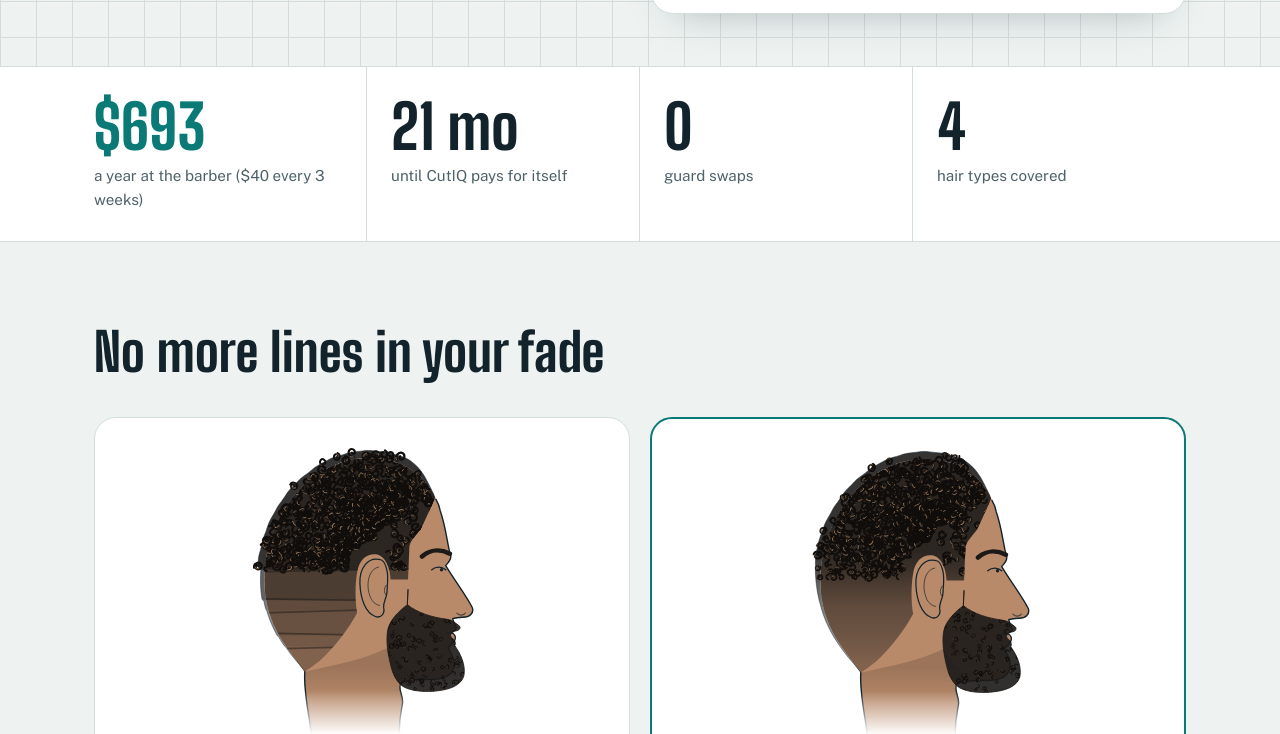
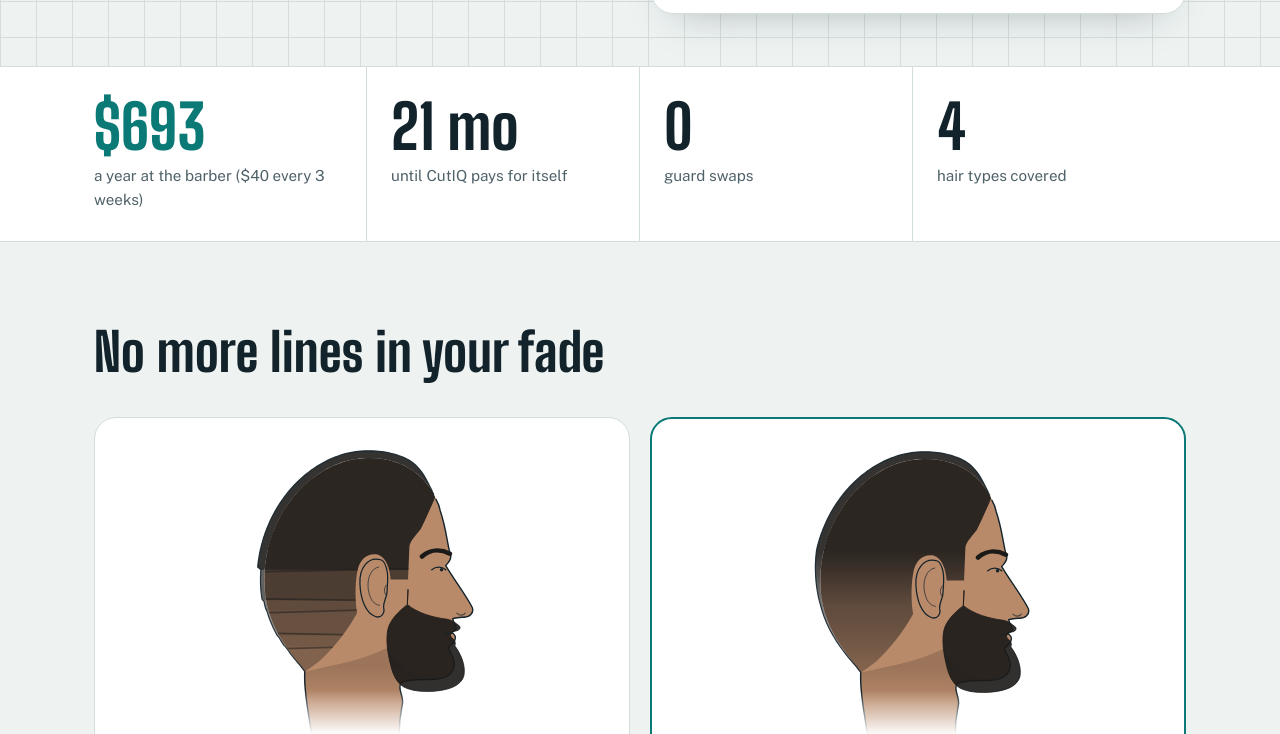
Before and after one commit to alsouki-claudegit/cutiq, a plain HTML site: page index.html in a window 1280 px wide. Shown: the part 719-1453 px from the top of the page. Drawn offline with nearby package versions, Linux system fonts and the light colour scheme.

Commit message:
Remove curl texture: clean face and head from the reference, smooth hair, solid beard (2026-11-18 11:23)
Co-Authored-By: Claude Opus 5.5 <noreply@anthropic.com>
Claude-Session: https://claude.ai/code/session_01EwaELZMgZq7PMMtyppH5US

```diff
--- a/index.html
+++ b/index.html
@@ -160,10 +160,6 @@ details p{color:var(--muted);margin-top:8px}
 
 footer{border-top:1px solid var(--grout);padding:28px 0 40px;font-size:.9rem;color:var(--muted)}
 
-.curls path{fill:none;stroke:#100D0B;stroke-width:3.4;stroke-linecap:round;stroke-linejoin:round}
-.curls path.hl{stroke:#9A7656;stroke-width:1.3;stroke-dasharray:7 40}
-.curls.beard path{stroke-width:2.6}
-.curls.beard path.hl{stroke:#7E6047;stroke-width:1}
 @media (max-width:900px){
   .hero-grid,.safety,.math,.price{grid-template-columns:1fr;gap:32px}
   .rig svg{max-height:520px}
@@ -418,25 +414,12 @@ footer{border-top:1px solid var(--grout);padding:28px 0 40px;font-size:.9rem;col
   var FACE_TAIL="C320 138 322 160 326 176 C330 183 325 189 320 194 C332 214 350 238 358 254 C361 262 354 269 343 268 C337 269 333 269 330 270 C331 276 335 280 335 284 C334 287 331 289 328 290 C333 292 335 296 333 301 C331 306 325 309 324 312 C325 318 334 326 332 338 C330 350 320 356 304 357 C288 358 266 356 256 362 C250 370 260 380 258 392 C256 404 252 418 254 440";
   // full beard with a mustache: cheek line, over the upper lip, round the chin and down to the throat
   var BEARD="M266 228 L265 250 C280 262 300 268 322 271 C329 272 334 276 340 281 C342 285 338 288 331 288 C327 290 326 293 328 297 C333 300 335 305 333 309 C341 320 349 336 346 352 C342 366 326 372 304 374 C286 375 272 374 260 368 C250 362 244 350 241 336 C237 320 234 302 237 286 C240 272 252 260 265 250 Z";
-  // seeded random so the curls land in the same place every load
-  var seed=7; function rnd(a,b){seed=(seed*16807)%2147483647; return a+(b-a)*(seed/2147483647);}
   var HEAD="M128 440 C124 405 116 375 118 346 C100 320 60 282 60 215 C60 120 130 42 205 40 C262 38 300 70 312 115 "+FACE_TAIL+" Z";
   var FACE="M306 99 C309 104 311 109 312 115 "+FACE_TAIL;
   var NAPE="M118 346 C116 375 124 405 128 440";
   var HAIRAREA="M305 96 C298 112 292 126 284 142 C276 152 270 158 268 166 L266 214 L241 214 C240 196 234 182 222 178 C206 176 196 186 193 204 C190 222 190 244 193 262 C180 286 160 312 140 330 C130 338 122 343 118 346 L40 362 L0 362 L0 0 L400 0 L400 60 Z";
   var EAR="M228 186 C208 180 196 198 197 220 C198 242 205 262 219 267 C228 270 233 262 231 254 C230 246 236 240 236 230 C236 222 238 212 236 202 C234 192 232 188 228 186 Z";
 
-  // hand drawn ringlets: spiral, S curl, loop, hook. Each is a dark stroke plus a short highlight
-  var GLYPHS=["M-6 2 C-6 -5 4 -7 6 -1 C8 5 0 8 -3 4 C-5 1 -1 -2 2 0",
-              "M-7 -4 C-2 -9 5 -5 2 0 C-1 5 6 9 8 4",
-              "M-5 5 C-9 -2 -2 -8 3 -6 C8 -4 7 3 2 4 C-1 5 -2 1 0 -1",
-              "M-6 -3 C-1 -8 7 -3 3 2 C0 6 -6 4 -4 0"];
-  function curl(parent,x,y,sc,rot){
-    var g=el("g",{transform:"translate("+x.toFixed(1)+" "+y.toFixed(1)+") rotate("+rot.toFixed(0)+") scale("+sc.toFixed(2)+")"},parent);
-    var d=GLYPHS[Math.floor(rnd(0,GLYPHS.length))];
-    el("path",{d:d},g);
-    el("path",{d:d,"class":"hl",transform:"translate(-.7 -.9)","stroke-dashoffset":rnd(0,40).toFixed(0)},g);
-  }
   function smooth(x){x=Math.max(0,Math.min(1,x));return x*x*(3-2*x);}
   function alpha(mm){return mm<=0?0:0.15+0.85*Math.sqrt(Math.min(mm,25)/25);}
 
@@ -461,7 +444,7 @@ footer{border-top:1px solid var(--grout);padding:28px 0 40px;font-size:.9rem;col
     for(var k=0;k<HAND_EDGES.length-1;k++){ if(y<=HAND_EDGES[k]&&y>HAND_EDGES[k+1]) return MM[seq[k]]; }
     return MM[6];
   }
-  function uncutMM(y){return y>Y0+2?0:40;}
+  function uncutMM(y){return y>Y0+2?0:25;}
 
   var uid=0;
   function buildHead(svg,opt){
@@ -489,7 +472,7 @@ footer{border-top:1px solid var(--grout);padding:28px 0 40px;font-size:.9rem;col
     function band(mmAt,frac){
       var outer=[],inner=[];
       pts.forEach(function(p){
-        var f=smooth(p.t/0.06)*smooth((1-p.t)/0.12), d=mmAt(p.y)*PX*f; d*=1+(0.06*Math.sin(p.t*131)+0.05*Math.sin(p.t*57+1.3))*smooth((d-6)/10); d*=(frac||1);
+        var f=smooth(p.t/0.06)*smooth((1-p.t)/0.12), d=mmAt(p.y)*PX*f*(frac||1);
         outer.push((p.x+p.nx*d).toFixed(1)+" "+(p.y+p.ny*d).toFixed(1));
         inner.push(p.x.toFixed(1)+" "+p.y.toFixed(1));
       });
@@ -507,23 +490,7 @@ footer{border-top:1px solid var(--grout);padding:28px 0 40px;font-size:.9rem;col
       el("rect",{x:0,y:0,width:400,height:440,fill:fill},inner);
       var bd=band(mmAt);
       el("path",{d:bd.fill,fill:fill},parent);
-      // ringlets wherever the hair is long enough to curl (over 12 mm); the faded sides stay smooth
-      var cg=el("g",{"class":"curls"},parent), ig=el("g",{"class":"curls"},inner);
-      for(var k=0;k<pts.length;k+=3){
-        var p=pts[k], f=smooth(p.t/0.06)*smooth((1-p.t)/0.12);
-        for(var dep=-110;dep<=44;dep+=10){
-          var jd=dep+rnd(-4,4), x=p.x+p.nx*jd+rnd(-3,3), y=p.y+p.ny*jd+rnd(-3,3), mm=mmAt(y);
-          if(mm<12) continue;
-          var sc=Math.min(1.25,.45+mm/40)*rnd(.8,1.15), out=mm*PX*f;
-          if(jd>0) sc=Math.min(sc,out/11);              // short tops keep their curls inside the outline
-          if(jd+5*sc>out+3) continue;
-          curl(jd>0?cg:ig,x,y,sc,rnd(0,360));
-        }
-      }
-      // fill the front hairline and temple, where the skull walk does not reach
-      for(var q=0;q<70;q++){ var fx=rnd(232,324), fy=rnd(82,222), fm=mmAt(fy);
-        if(fm>=12) curl(ig,fx,fy,Math.min(1.25,.45+fm/40)*rnd(.8,1.1),rnd(0,360)); }
-      el("path",{d:bd.edge,fill:"none",stroke:"var(--ink)","stroke-width":1.4,"stroke-linejoin":"round","stroke-opacity":.5},parent);
+      el("path",{d:bd.edge,fill:"none",stroke:"var(--ink)","stroke-width":1.7,"stroke-linejoin":"round","stroke-opacity":.9},parent);
       return inner;
     }
 
@@ -567,8 +534,6 @@ footer{border-top:1px solid var(--grout);padding:28px 0 40px;font-size:.9rem;col
     // beard: dark fill with curl texture, a little volume past the jaw
     var bid=id+"b"; el("path",{d:BEARD},el("clipPath",{id:bid},defs));
     el("path",{d:BEARD,fill:HAIRC,"fill-opacity":.9,stroke:HAIRC,"stroke-width":1.2,"stroke-linejoin":"round"},root);
-    var bg=el("g",{"clip-path":"url(#"+bid+")","class":"curls beard"},root);
-    for(var c=0;c<110;c++){ curl(bg,rnd(236,350),rnd(232,378),rnd(.42,.62),rnd(0,360)); }
     el("path",{d:EAR,fill:"var(--skin)",stroke:"var(--ink)","stroke-width":1.8},root);
     stroke("M224 196 C212 198 207 214 209 228 C211 242 217 250 225 251",1.4,.7);
     stroke("M235 222 C231 226 231 233 235 237",1.4,.7);
```
